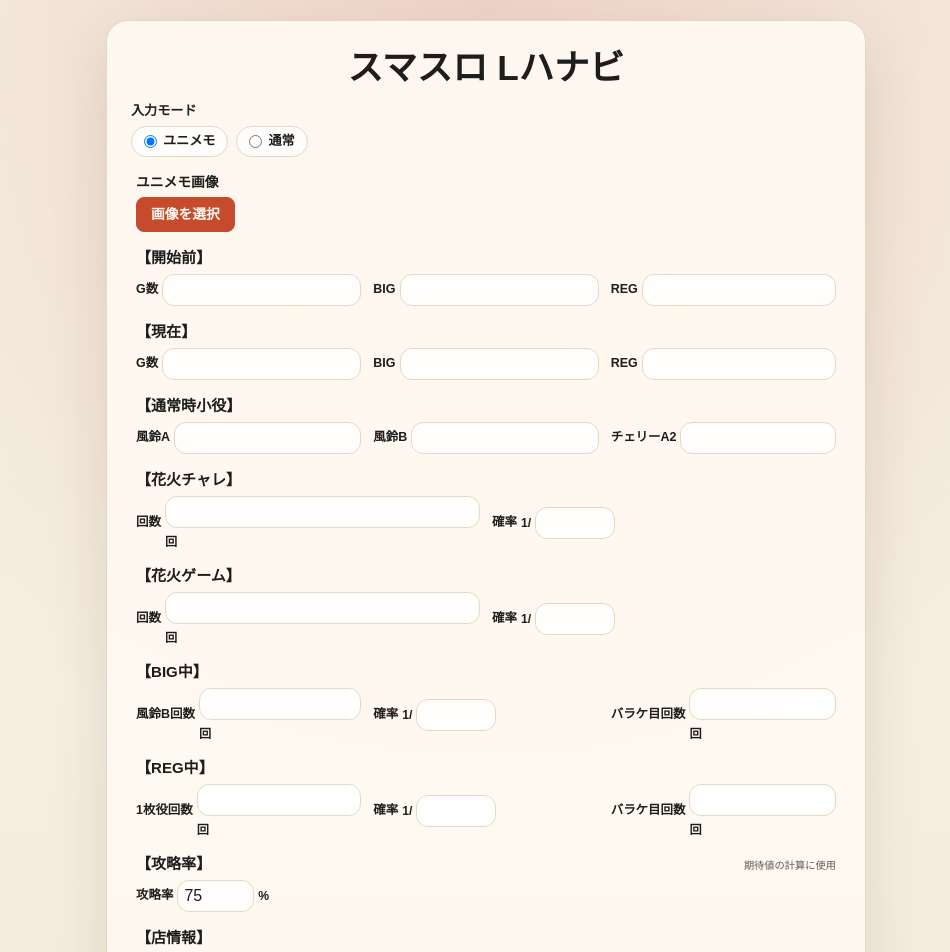
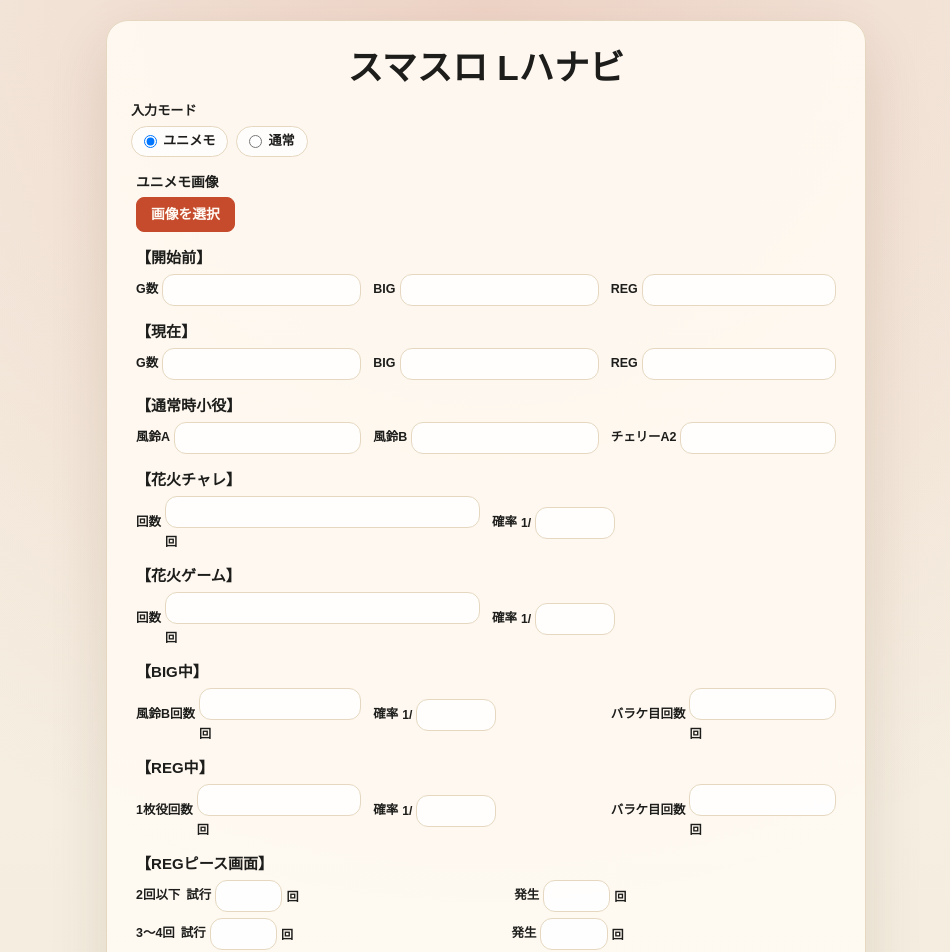
Before and after one commit to umedademu/suisoku, a Next.js app: page /lhanabi in a window 1280 px wide. Shown: the top 952 px of the page, without its empty margins (154-1104 px from the left). Built offline with nearby package versions, Linux system fonts and the light colour scheme.

Commit message:
スマスロLハナビにREGピース画面を追加

```diff
--- a/app/lhanabi/page.tsx
+++ b/app/lhanabi/page.tsx
@@ -16,11 +16,24 @@ type InputField = {
   keyboard?: "numeric" | "decimal";
 };
 
-type InputGroup = {
+type StandardInputGroup = {
   title: string;
   note?: string;
   fields: InputField[];
 };
+
+type PieceInputRow = {
+  label: string;
+  trialKey: string;
+  occurrenceKey: string;
+};
+
+type PieceInputGroup = {
+  title: string;
+  rows: PieceInputRow[];
+};
+
+type InputGroup = StandardInputGroup | PieceInputGroup;
 
 const settings = [
   {
@@ -34,6 +47,9 @@ const settings = [
     bigBarake: "1/16384.0",
     regOneRole: "1/8.0",
     regBarake: "1/16384.0",
+    regPieceLow: "0.0%",
+    regPieceMiddle: "0.0%",
+    regPieceHigh: "0.0%",
     challengeHazure: "1/4.7",
     gameHazure: "1/6.4",
     payout: "98.6%",
@@ -50,6 +66,9 @@ const settings = [
     bigBarake: "1/16384.0",
     regOneRole: "1/8.0",
     regBarake: "1/16384.0",
+    regPieceLow: "3.1%",
+    regPieceMiddle: "10.0%",
+    regPieceHigh: "25.0%",
     challengeHazure: "1/4.5",
     gameHazure: "1/6.0",
     payout: "100.4%",
@@ -66,6 +85,9 @@ const settings = [
     bigBarake: "1/819.0",
     regOneRole: "1/7.0",
     regBarake: "1/16384.0",
+    regPieceLow: "3.1%",
+    regPieceMiddle: "10.0%",
+    regPieceHigh: "25.0%",
     challengeHazure: "1/4.3",
     gameHazure: "1/5.4",
     payout: "103.0%",
@@ -82,6 +104,9 @@ const settings = [
     bigBarake: "1/819.0",
     regOneRole: "1/7.0",
     regBarake: "1/1092.3",
+    regPieceLow: "3.1%",
+    regPieceMiddle: "10.0%",
+    regPieceHigh: "25.0%",
     challengeHazure: "1/4.2",
     gameHazure: "1/5.4",
     payout: "106.4%",
@@ -150,6 +175,26 @@ const inputGroups: InputGroup[] = [
     ]
   },
   {
+    title: "REGピース画面",
+    rows: [
+      {
+        label: "2回以下",
+        trialKey: "regPieceLowTrials",
+        occurrenceKey: "regPieceLowHits"
+      },
+      {
+        label: "3～4回",
+        trialKey: "regPieceMiddleTrials",
+        occurrenceKey: "regPieceMiddleHits"
+      },
+      {
+        label: "5回以上",
+        trialKey: "regPieceHighTrials",
+        occurrenceKey: "regPieceHighHits"
+      }
+    ]
+  },
+  {
     title: "攻略率",
     note: "期待値の計算に使用",
     fields: [
@@ -186,7 +231,7 @@ const inputGroups: InputGroup[] = [
   }
 ];
 
-const unimemoInputGroups: Record<string, InputGroup> = {
+const unimemoInputGroups: Record<string, StandardInputGroup> = {
   花火チャレ: {
     title: "花火チャレ",
     fields: [
@@ -244,7 +289,16 @@ const unimemoInputGroups: Record<string, InputGroup> = {
 };
 
 const initialValues = {
-  ...Object.fromEntries(inputGroups.flatMap((group) => group.fields.map((field) => [field.key, ""]))),
+  ...Object.fromEntries(
+    inputGroups.flatMap((group) =>
+      "fields" in group
+        ? group.fields.map((field) => [field.key, ""] as const)
+        : group.rows.flatMap((row) => [
+            [row.trialKey, ""] as const,
+            [row.occurrenceKey, ""] as const
+          ])
+    )
+  ),
   challengeHazureRate: "",
   gameHazureRate: "",
   bigFurinBRate: "",
@@ -297,6 +351,14 @@ const specGroups = [
       { label: "1枚役", key: "regOneRole" },
       { label: "バラケ目", key: "regBarake" }
     ]
+  },
+  {
+    title: "REGピース画面",
+    columns: [
+      { label: "2回以下", key: "regPieceLow" },
+      { label: "3～4回", key: "regPieceMiddle" },
+      { label: "5回以上", key: "regPieceHigh" }
+    ]
   }
 ] as const;
 
@@ -339,6 +401,15 @@ const probabilityDisplayGroups = [
       { title: "1枚役", key: "regOneRole" as const },
       { title: "バラケ目", key: "regBarake" as const }
     ]
+  },
+  {
+    title: "REGピース画面",
+    headerText: "カテゴリ別",
+    items: [
+      { title: "2回以下", key: "regPieceLow" as const },
+      { title: "3～4回", key: "regPieceMiddle" as const },
+      { title: "5回以上", key: "regPieceHigh" as const }
+    ]
   }
 ] as const;
 
@@ -354,8 +425,19 @@ type RateKey =
   | "bigBarake"
   | "regOneRole"
   | "regBarake"
+  | "regPieceLow"
+  | "regPieceMiddle"
+  | "regPieceHigh"
   | "challengeHazure"
   | "gameHazure";
+
+type ProbabilityDefinition = {
+  key: RateKey;
+  title: string;
+  count: number;
+  base: number;
+  summaryStyle?: "frequency" | "percent";
+};
 
 function parseRate(value: string) {
   const trimmed = value.replace("1/", "");
@@ -392,6 +474,9 @@ const settingRates = settings.map((setting) => ({
   bigBarake: parseRate(setting.bigBarake),
   regOneRole: parseRate(setting.regOneRole),
   regBarake: parseRate(setting.regBarake),
+  regPieceLow: parsePayoutRate(setting.regPieceLow),
+  regPieceMiddle: parsePayoutRate(setting.regPieceMiddle),
+  regPieceHigh: parsePayoutRate(setting.regPieceHigh),
   challengeHazure: parseRate(setting.challengeHazure),
   gameHazure: parseRate(setting.gameHazure)
 }));
@@ -408,6 +493,9 @@ const settingsDisplay = settings.map((setting) => ({
   bigBarake: formatRateFromProbability(parseRate(setting.bigBarake)),
   regOneRole: formatRateFromProbability(parseRate(setting.regOneRole)),
   regBarake: formatRateFromProbability(parseRate(setting.regBarake)),
+  regPieceLow: formatOccurrenceRate(parsePayoutRate(setting.regPieceLow)),
+  regPieceMiddle: formatOccurrenceRate(parsePayoutRate(setting.regPieceMiddle)),
+  regPieceHigh: formatOccurrenceRate(parsePayoutRate(setting.regPieceHigh)),
   challengeHazure: formatRateFromProbability(parseRate(setting.challengeHazure)),
   gameHazure: formatRateFromProbability(parseRate(setting.gameHazure)),
   payout: setting.payout,
@@ -450,6 +538,22 @@ function formatRateFromProbability(probability: number) {
   }
 
   return `1/${formatDenominator(1 / probability)}`;
+}
+
+function formatOccurrenceRate(probability: number) {
+  if (probability <= 0) {
+    return "-";
+  }
+
+  return `${(probability * 100).toFixed(1)}%`;
+}
+
+function formatOccurrencePercent(count: number, base: number) {
+  if (count < 0 || base <= 0 || count > base) {
+    return "-";
+  }
+
+  return `${((count / base) * 100).toFixed(1)}%`;
 }
 
 function formatYen(value: number) {
@@ -514,14 +618,22 @@ function calculateLogBinomialProbability(
     totalCount < 0 ||
     successCount < 0 ||
     successCount > totalCount ||
-    probability <= 0 ||
-    probability >= 1
+    probability < 0 ||
+    probability > 1
   ) {
     return Number.NEGATIVE_INFINITY;
   }
 
   if (totalCount === 0) {
     return successCount === 0 ? 0 : Number.NEGATIVE_INFINITY;
+  }
+
+  if (probability === 0) {
+    return successCount === 0 ? 0 : Number.NEGATIVE_INFINITY;
+  }
+
+  if (probability === 1) {
+    return successCount === totalCount ? 0 : Number.NEGATIVE_INFINITY;
   }
 
   const smallerSide = Math.min(successCount, totalCount - successCount);
@@ -712,6 +824,12 @@ export default function LHanabiPage() {
     const regOneRole = toNumber(inputValues.regOneRole);
     const regOneRoleRate = toNumber(inputValues.regOneRoleRate);
     const regBarake = toNumber(inputValues.regBarake);
+    const regPieceLowTrials = toNumber(inputValues.regPieceLowTrials);
+    const regPieceLowHits = toNumber(inputValues.regPieceLowHits);
+    const regPieceMiddleTrials = toNumber(inputValues.regPieceMiddleTrials);
+    const regPieceMiddleHits = toNumber(inputValues.regPieceMiddleHits);
+    const regPieceHighTrials = toNumber(inputValues.regPieceHighTrials);
+    const regPieceHighHits = toNumber(inputValues.regPieceHighHits);
     const challengeGames = toNumber(inputValues.challengeGames);
     const challengeHazure = toNumber(inputValues.challengeHazure);
     const challengeHazureRate = toNumber(inputValues.challengeHazureRate);
@@ -750,12 +868,7 @@ export default function LHanabiPage() {
       };
     });
 
-    const probabilityDefinitions: Array<{
-      key: RateKey;
-      title: string;
-      count: number;
-      base: number;
-    }> = [
+    const probabilityDefinitions: ProbabilityDefinition[] = [
       {
         key: "bb",
         title: "BIG",
@@ -823,6 +936,27 @@ export default function LHanabiPage() {
         base: regBase
       },
       {
+        key: "regPieceLow",
+        title: "REGピース画面2回以下",
+        count: regPieceLowHits,
+        base: regPieceLowTrials,
+        summaryStyle: "percent"
+      },
+      {
+        key: "regPieceMiddle",
+        title: "REGピース画面3～4回",
+        count: regPieceMiddleHits,
+        base: regPieceMiddleTrials,
+        summaryStyle: "percent"
+      },
+      {
+        key: "regPieceHigh",
+        title: "REGピース画面5回以上",
+        count: regPieceHighHits,
+        base: regPieceHighTrials,
+        summaryStyle: "percent"
+      },
+      {
         key: "challengeHazure",
         title: "花火チャレ中ハズレ",
         count: challengeHazure,
@@ -852,7 +986,8 @@ export default function LHanabiPage() {
     setProbabilityGroups(
       probabilityDisplayGroups.map((group) => ({
         title: group.title,
-        headerText: `${probabilityDefinitionMap[group.items[0].key].base}G`,
+        headerText:
+          "headerText" in group ? group.headerText : `${probabilityDefinitionMap[group.items[0].key].base}G`,
         columns: group.items.map((item) => {
           const definition = probabilityDefinitionMap[item.key];
           const weights = settingRates.map((setting) => ({
@@ -867,7 +1002,13 @@ export default function LHanabiPage() {
 
           return {
             label: item.title,
-            summaryText: `${definition.count} (${formatProbability(definition.count, definition.base)})`,
+            summaryText:
+              definition.summaryStyle === "percent"
+                ? `${definition.base}回中${definition.count}回 (${formatOccurrencePercent(
+                    definition.count,
+                    definition.base
+                  )})`
+                : `${definition.count} (${formatProbability(definition.count, definition.base)})`,
             values: weights.map((row) => ({
               label: row.label,
               value: totalWeight > 0 ? formatPercent(row.weight / totalWeight) : "0%"
@@ -1024,10 +1165,56 @@ export default function LHanabiPage() {
                   ) : null}
                 </div>
               ) : null}
-              {renderFields(
-                inputMode === "unimemo" && group.title in unimemoInputGroups
-                  ? unimemoInputGroups[group.title].fields
-                  : group.fields
+              {"fields" in group ? (
+                renderFields(
+                  inputMode === "unimemo" && group.title in unimemoInputGroups
+                    ? unimemoInputGroups[group.title].fields
+                    : group.fields
+                )
+              ) : (
+                <div className="piece-input-group">
+                  {group.rows.map((row) => (
+                    <div className="piece-input-row" key={row.label}>
+                      <p className="piece-input-label">{row.label}</p>
+                      <label className="input-field">
+                        <span className="input-label">試行</span>
+                        <span className="input-control">
+                          <input
+                            className="number-input number-input-piece"
+                            type="number"
+                            inputMode="numeric"
+                            value={inputValues[row.trialKey]}
+                            onChange={(event) =>
+                              setInputValues((current) => ({
+                                ...current,
+                                [row.trialKey]: event.target.value
+                              }))
+                            }
+                          />
+                          <span className="input-unit">回</span>
+                        </span>
+                      </label>
+                      <label className="input-field">
+                        <span className="input-label">発生</span>
+                        <span className="input-control">
+                          <input
+                            className="number-input number-input-piece"
+                            type="number"
+                            inputMode="numeric"
+                            value={inputValues[row.occurrenceKey]}
+                            onChange={(event) =>
+                              setInputValues((current) => ({
+                                ...current,
+                                [row.occurrenceKey]: event.target.value
+                              }))
+                            }
+                          />
+                          <span className="input-unit">回</span>
+                        </span>
+                      </label>
+                    </div>
+                  ))}
+                </div>
               )}
             </section>
           ))}
```
Also changed, not shown: 1 other file (tests, documents, lock files or other folders).
